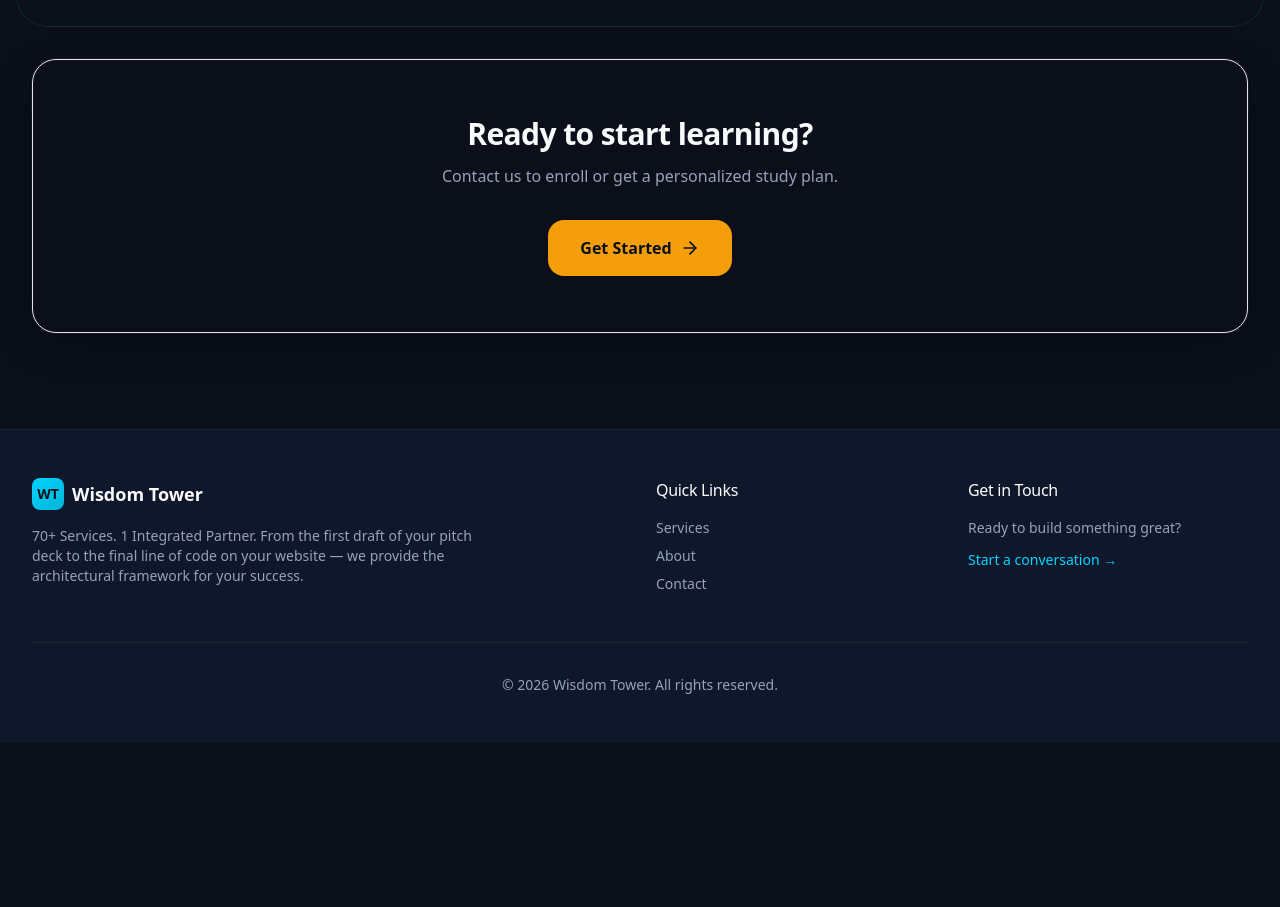
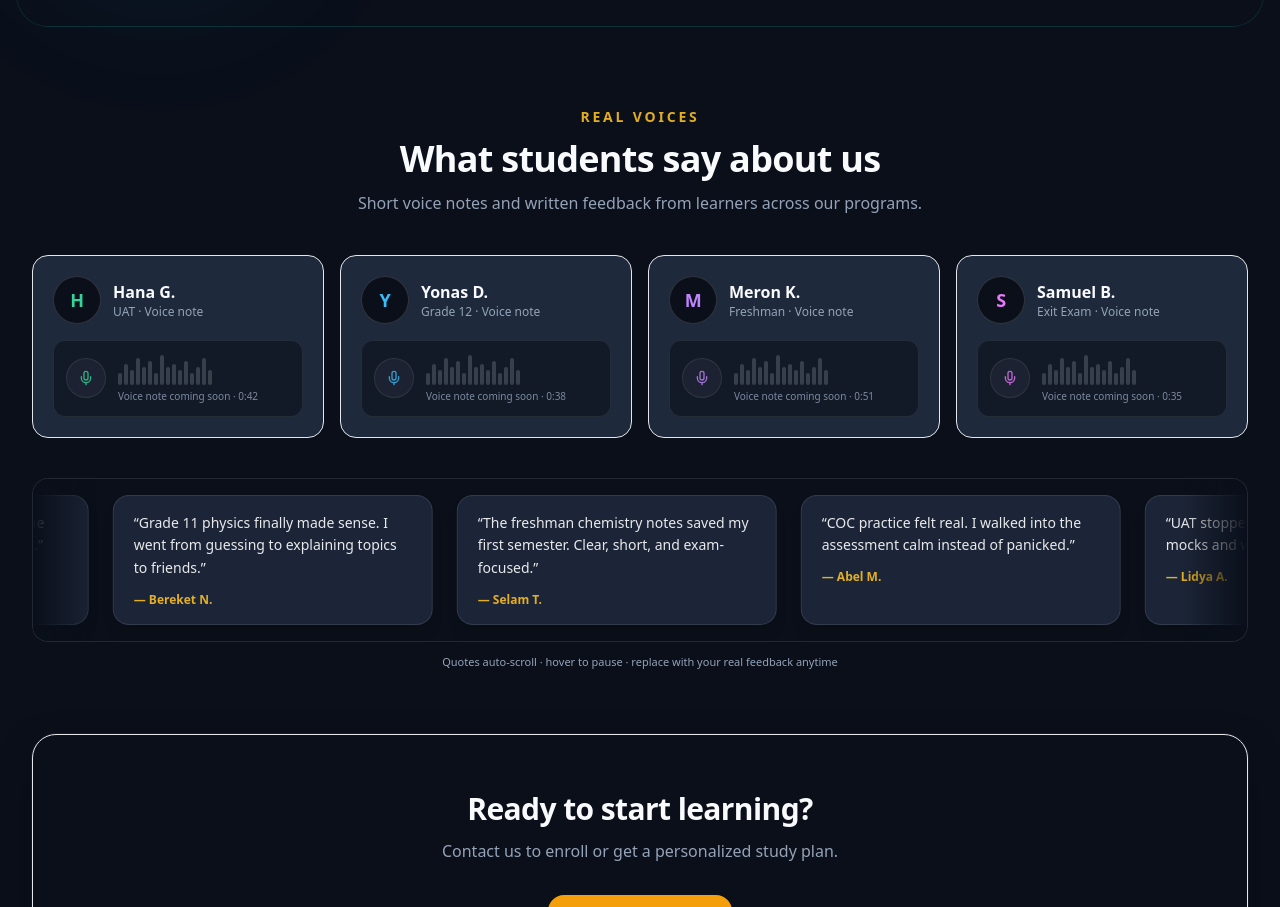
Before and after one commit to hiyabteklu/Wisdom-tower-academy, a Next.js app: page /academy in a window 1280 px wide. Shown: the part 2230-3137 px from the top of the page. Before the commit the page ends 2973 px from the top, so only its background shows below. Built offline with nearby package versions, Linux system fonts and the light colour scheme; no server answers.

Commit message:
Academy: student voice testimonials + auto-scrolling quote marquee

```diff
--- a/src/app/academy/page.tsx
+++ b/src/app/academy/page.tsx
@@ -14,6 +14,8 @@ import {
   Library,
   GraduationCap as GradCap,
 } from "lucide-react";
+import VoiceMessageCard from "@/components/VoiceMessageCard";
+import TestimonialMarquee from "@/components/TestimonialMarquee";
 
 const programs = [
   {
@@ -138,6 +140,34 @@ const freeResources = [
   },
 ];
 
+const voiceStudents = [
+  {
+    name: "Hana G.",
+    program: "UAT · Voice note",
+    duration: "0:42",
+    accent: "text-emerald-400",
+    // audioSrc: "/audio/testimonials/hana.mp3",
+  },
+  {
+    name: "Yonas D.",
+    program: "Grade 12 · Voice note",
+    duration: "0:38",
+    accent: "text-sky-400",
+  },
+  {
+    name: "Meron K.",
+    program: "Freshman · Voice note",
+    duration: "0:51",
+    accent: "text-purple-400",
+  },
+  {
+    name: "Samuel B.",
+    program: "Exit Exam · Voice note",
+    duration: "0:35",
+    accent: "text-fuchsia-400",
+  },
+];
+
 export default function AcademyPage() {
   return (
     <div className="relative">
@@ -160,7 +190,6 @@ export default function AcademyPage() {
             </p>
           </div>
 
-          {/* —— Academic branches —— */}
           <div className="mb-4 flex items-center gap-3">
             <span className="h-px flex-1 bg-gradient-to-r from-transparent via-white/15 to-transparent" />
             <span className="text-[11px] font-bold uppercase tracking-[0.25em] text-wisdom-muted">
@@ -204,7 +233,7 @@ export default function AcademyPage() {
             ))}
           </div>
 
-          {/* —— Free resources (distinct design) —— */}
+          {/* Free resources */}
           <div className="mt-24 md:mt-28 relative">
             <div className="absolute -inset-x-4 -inset-y-8 rounded-[2rem] border border-teal-500/15 bg-gradient-to-b from-teal-500/[0.06] via-transparent to-transparent pointer-events-none" />
 
@@ -271,6 +300,38 @@ export default function AcademyPage() {
             </div>
           </div>
 
+          {/* What students say */}
+          <section className="mt-24 md:mt-28">
+            <div className="text-center mb-10">
+              <p className="text-sm font-semibold tracking-[0.2em] uppercase text-amber-400/90 mb-3">
+                Real voices
+              </p>
+              <h2 className="font-display text-3xl md:text-4xl font-extrabold tracking-tight mb-3">
+                What students say about us
+              </h2>
+              <p className="text-wisdom-muted max-w-xl mx-auto">
+                Short voice notes and written feedback from learners across our programs.
+              </p>
+            </div>
+
+            <div className="grid grid-cols-1 sm:grid-cols-2 lg:grid-cols-4 gap-4 mb-10">
+              {voiceStudents.map((s) => (
+                <VoiceMessageCard
+                  key={s.name}
+                  name={s.name}
+                  program={s.program}
+                  duration={s.duration}
+                  accent={s.accent}
+                />
+              ))}
+            </div>
+
+            <TestimonialMarquee />
+            <p className="mt-3 text-center text-[11px] text-wisdom-muted">
+              Quotes auto-scroll · hover to pause · replace with your real feedback anytime
+            </p>
+          </section>
+
           <div className="mt-16 relative overflow-hidden rounded-3xl border border-white/12 shadow-card-3d">
             <div className="absolute inset-0 bg-gradient-to-br from-amber-500/12 via-wisdom-card to-orange-500/8" />
             <div className="relative px-8 py-14 text-center">
--- a/src/app/globals.css
+++ b/src/app/globals.css
@@ -77,7 +77,6 @@ h1, h2, h3, h4, .font-display {
   transition-duration: 0.15s;
 }
 
-/* Soft ambient sheen on cards */
 .card-3d::after {
   content: "";
   position: absolute;
@@ -98,7 +97,6 @@ h1, h2, h3, h4, .font-display {
   opacity: 1;
 }
 
-/* Stagger children */
 .stagger-children > * {
   animation: fade-up 0.65s cubic-bezier(0.22, 1, 0.36, 1) both;
 }
@@ -125,7 +123,6 @@ h1, h2, h3, h4, .font-display {
   }
 }
 
-/* Stats */
 @keyframes stat-in {
   0% {
     opacity: 0;
@@ -160,6 +157,20 @@ h1, h2, h3, h4, .font-display {
   animation: value-glow 2s ease-in-out infinite;
 }
 
+/* Testimonials infinite scroll left */
+@keyframes marquee-left {
+  0% { transform: translateX(0); }
+  100% { transform: translateX(-50%); }
+}
+
+.testimonial-marquee {
+  animation: marquee-left 32s linear infinite;
+}
+
+.testimonial-marquee:hover {
+  animation-play-state: paused;
+}
+
 @media (prefers-reduced-motion: no-preference) {
   .stat-card {
     animation: stat-in 0.75s cubic-bezier(0.22, 1, 0.36, 1) both,
@@ -174,14 +185,14 @@ h1, h2, h3, h4, .font-display {
   .card-3d,
   .card-3d:hover,
   .stagger-children > *,
-  .stat-card {
+  .stat-card,
+  .testimonial-marquee {
     animation: none !important;
     transition: none !important;
     transform: none !important;
   }
 }
 
-/* Form field polish */
 .field-input {
   @apply w-full px-4 py-3.5 rounded-xl bg-wisdom-dark/80 border border-white/15
     text-white placeholder:text-wisdom-muted/70
--- /dev/null
+++ b/src/components/TestimonialMarquee.tsx
@@ -0,0 +1,41 @@
+const quotes = [
+  {
+    name: "Lidya A.",
+    text: "UAT stopped feeling impossible — the mocks and weekly plan actually stuck.",
+  },
+  {
+    name: "Bereket N.",
+    text: "Grade 11 physics finally made sense. I went from guessing to explaining topics to friends.",
+  },
+  {
+    name: "Selam T.",
+    text: "The freshman chemistry notes saved my first semester. Clear, short, and exam-focused.",
+  },
+  {
+    name: "Abel M.",
+    text: "COC practice felt real. I walked into the assessment calm instead of panicked.",
+  },
+];
+
+export default function TestimonialMarquee() {
+  const loop = [...quotes, ...quotes];
+
+  return (
+    <div className="relative overflow-hidden rounded-2xl border border-white/10 bg-wisdom-dark/40 py-4">
+      <div className="pointer-events-none absolute inset-y-0 left-0 w-16 z-10 bg-gradient-to-r from-wisdom-dark to-transparent" />
+      <div className="pointer-events-none absolute inset-y-0 right-0 w-16 z-10 bg-gradient-to-l from-wisdom-dark to-transparent" />
+
+      <div className="testimonial-marquee flex w-max gap-6">
+        {loop.map((q, i) => (
+          <blockquote
+            key={`${q.name}-${i}`}
+            className="shrink-0 max-w-[min(320px,70vw)] rounded-2xl border border-white/10 bg-wisdom-card/90 px-5 py-4 shadow-lg"
+          >
+            <p className="text-sm text-white/90 leading-relaxed">&ldquo;{q.text}&rdquo;</p>
+            <footer className="mt-3 text-xs font-semibold text-amber-400/90">— {q.name}</footer>
+          </blockquote>
+        ))}
+      </div>
+    </div>
+  );
+}
--- /dev/null
+++ b/src/components/VoiceMessageCard.tsx
@@ -0,0 +1,92 @@
+"use client";
+
+import { useRef, useState } from "react";
+import { Mic, Pause, Play } from "lucide-react";
+
+type Props = {
+  name: string;
+  program: string;
+  duration: string;
+  /** Optional real audio URL — leave empty until you upload */
+  audioSrc?: string;
+  accent?: string;
+};
+
+export default function VoiceMessageCard({
+  name,
+  program,
+  duration,
+  audioSrc,
+  accent = "text-amber-400",
+}: Props) {
+  const audioRef = useRef<HTMLAudioElement | null>(null);
+  const [playing, setPlaying] = useState(false);
+
+  const toggle = () => {
+    if (!audioSrc) return;
+    const el = audioRef.current;
+    if (!el) return;
+    if (playing) {
+      el.pause();
+      setPlaying(false);
+    } else {
+      void el.play();
+      setPlaying(true);
+    }
+  };
+
+  return (
+    <div className="rounded-2xl border border-white/12 bg-wisdom-card p-5 flex flex-col gap-4 hover:border-amber-400/30 transition-colors">
+      <div className="flex items-center gap-3">
+        <div
+          className={`flex h-12 w-12 shrink-0 items-center justify-center rounded-full border border-white/15 bg-wisdom-dark font-display font-bold text-lg ${accent}`}
+        >
+          {name.charAt(0)}
+        </div>
+        <div className="min-w-0">
+          <p className="font-semibold truncate">{name}</p>
+          <p className="text-xs text-wisdom-muted">{program}</p>
+        </div>
+      </div>
+
+      <button
+        type="button"
+        onClick={toggle}
+        disabled={!audioSrc}
+        className={`flex items-center gap-3 rounded-xl border border-white/10 bg-wisdom-dark/70 px-3 py-3 text-left transition-colors ${
+          audioSrc ? "hover:border-amber-400/40 cursor-pointer" : "opacity-80 cursor-default"
+        }`}
+      >
+        <span
+          className={`flex h-10 w-10 shrink-0 items-center justify-center rounded-full ${accent} bg-white/5 border border-white/10`}
+        >
+          {playing ? <Pause className="w-4 h-4" /> : audioSrc ? <Play className="w-4 h-4" /> : <Mic className="w-4 h-4" />}
+        </span>
+        <div className="flex-1 min-w-0">
+          <div className="flex items-end gap-0.5 h-8 opacity-80">
+            {[4, 7, 5, 9, 6, 8, 4, 10, 6, 7, 5, 8, 4, 6, 9, 5].map((h, i) => (
+              <span
+                key={i}
+                className={`w-1 rounded-full ${playing ? "bg-amber-400 animate-pulse" : "bg-white/25"}`}
+                style={{ height: `${h * 3}px` }}
+              />
+            ))}
+          </div>
+          <p className="text-[10px] text-wisdom-muted mt-1">
+            {audioSrc ? (playing ? "Playing…" : "Tap to play voice note") : "Voice note coming soon"} · {duration}
+          </p>
+        </div>
+      </button>
+
+      {audioSrc && (
+        <audio
+          ref={audioRef}
+          src={audioSrc}
+          preload="none"
+          onEnded={() => setPlaying(false)}
+          className="hidden"
+        />
+      )}
+    </div>
+  );
+}
```
